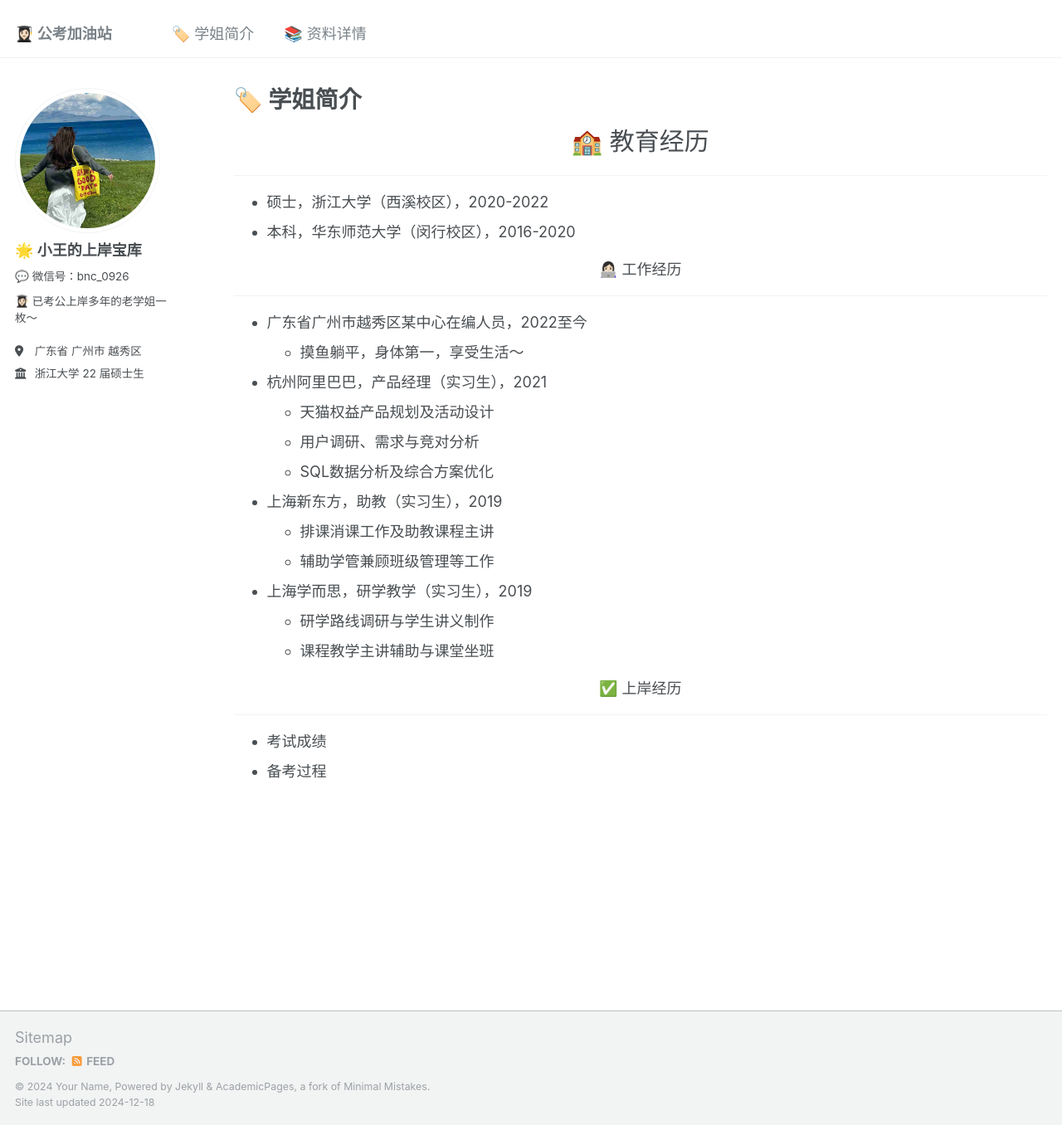
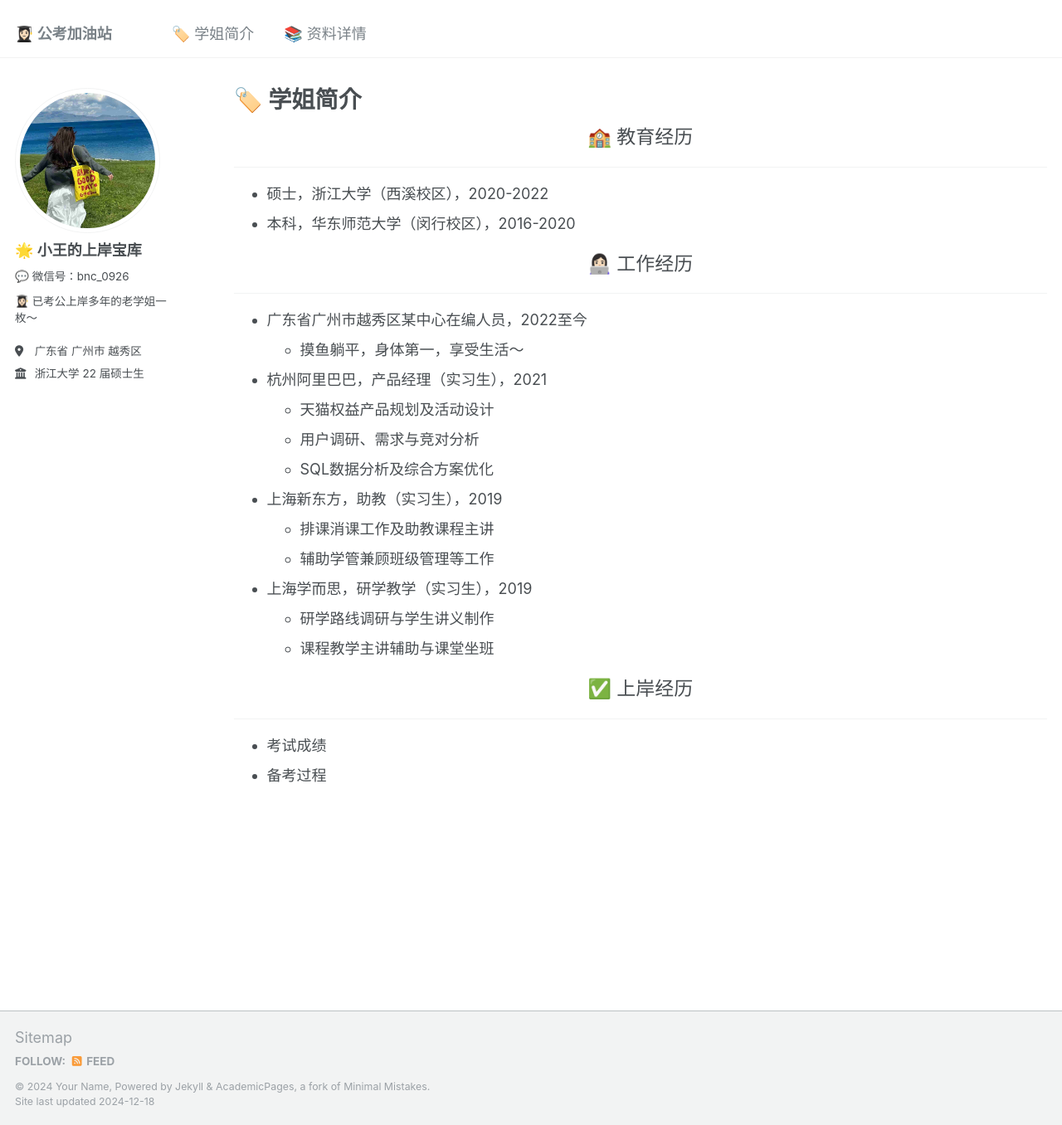
Before and after one commit to KnowledgeStoreVIP/GkStoreVIP.github.io, a Jekyll site: the page built from _pages/cv.md, in a window 1280 px wide and 1356 px high. Shown: the whole window at 83% size. Built offline with Jekyll 4.4.1, drawn with Linux system fonts in a browser that asks for light colours; comment, search, counter and statistics services are not loaded.

Commit message:
Update cv.md

```diff
--- a/_pages/cv.md
+++ b/_pages/cv.md
@@ -9,7 +9,7 @@
 
 {% include base_path %}
 
-<div style="text-align: center; font-size: 30px;">
+<div style="text-align: center; font-size: 23px; ">
 🏫 教育经历
 </div>
 
@@ -17,7 +17,7 @@
 * 硕士，浙江大学（西溪校区），2020-2022
 * 本科，华东师范大学（闵行校区），2016-2020
 
-<div style="text-align: center; font-size: 18px;">
+<div style="text-align: center; font-size: 23px;">
 👩🏻‍💻 工作经历
 </div>
 
@@ -38,7 +38,7 @@
   * 研学路线调研与学生讲义制作
   * 课程教学主讲辅助与课堂坐班
 
-<div style="text-align: center; font-size: 18px;">
+<div style="text-align: center; font-size: 23px;">
 ✅ 上岸经历
 </div>
 
```
